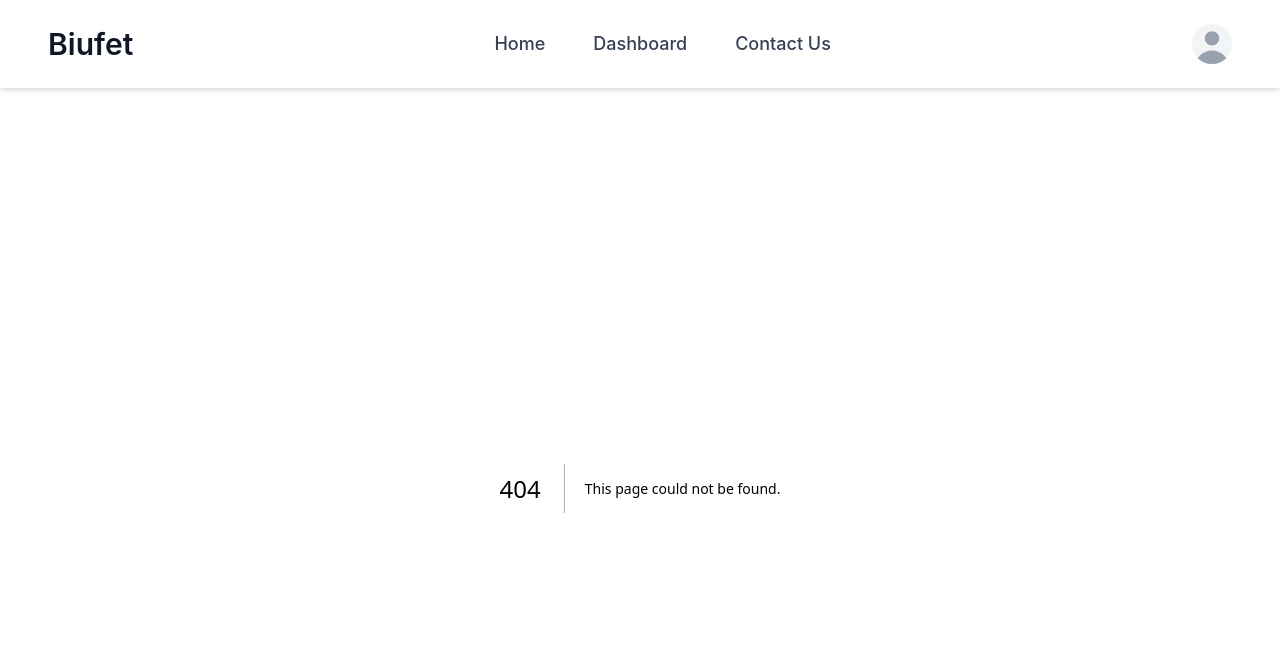
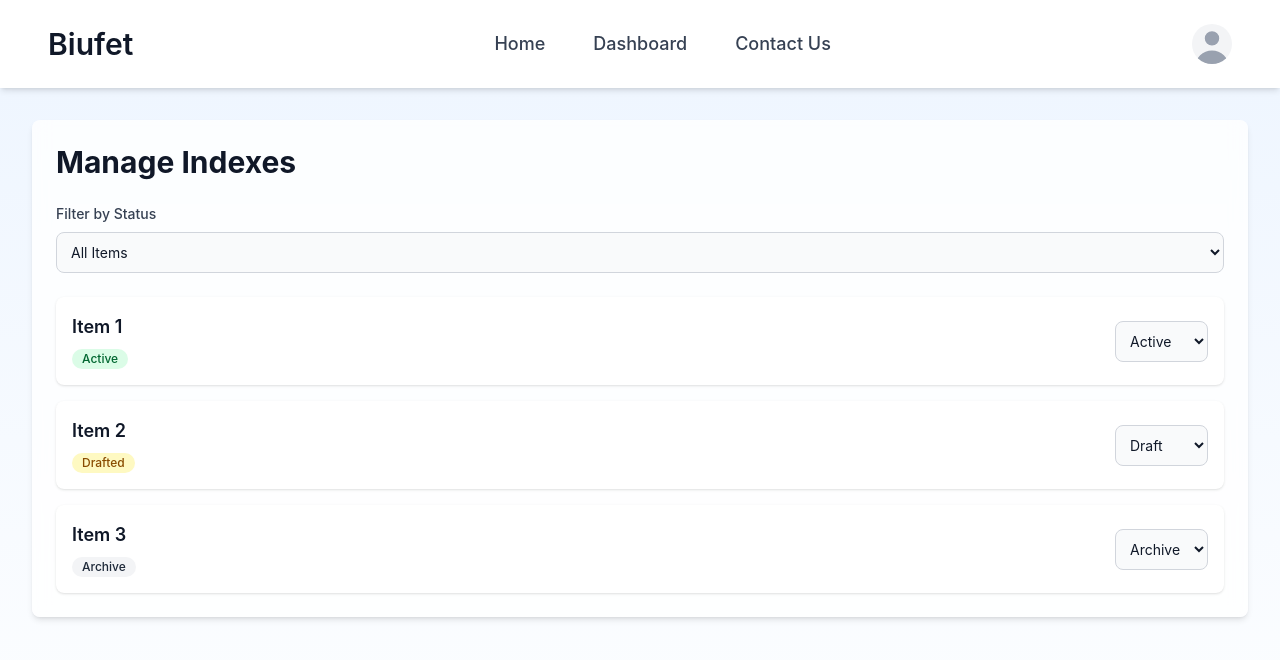
Before and after one commit to 1RedGuy/Biufet_No9, a Next.js app in the folder frontend/: page /manage-index in a window 1280 px wide. Before the commit this address had no page. Shown: the top 660 px of the page. Built offline with nearby package versions, Linux system fonts and the light colour scheme.

Commit message:
manage-index

```diff
--- /dev/null
+++ b/frontend/src/app/manage-index/page.jsx
@@ -0,0 +1,95 @@
+'use client';
+
+import { useState } from 'react';
+
+export default function ManageItems() {
+    const [items, setItems] = useState([
+        { id: 1, title: 'Item 1', status: 'active'},
+        { id: 2, title: 'Item 2', status: 'drafted'},
+        { id: 3, title: 'Item 3', status: 'archive'},
+    ]);
+
+    const [selectedStatus, setSelectedStatus] = useState('all');
+
+    const handleStatusChange = (itemId, newStatus) => {
+        setItems(prevItems =>
+            prevItems.map(item =>
+                item.id === itemId ? { ...item, status: newStatus } : item
+            )
+        );
+    };
+
+    const filteredItems = selectedStatus === 'all'
+        ? items
+        : items.filter(item => item.status === selectedStatus);
+
+    const statusColors = {
+        active: 'bg-green-100 text-green-800 dark:bg-green-900/30 dark:text-green-300',
+        drafted: 'bg-yellow-100 text-yellow-800 dark:bg-yellow-900/30 dark:text-yellow-300',
+        archive: 'bg-gray-100 text-gray-800 dark:bg-gray-900/30 dark:text-gray-300'
+    };
+
+    return (
+        <section className="min-h-screen bg-gradient-to-b from-primary-50 to-white dark:from-primary-900 dark:to-gray-900">
+            <div className="max-w-7xl mx-auto px-4 sm:px-6 lg:px-8 py-8">
+                <div className="bg-white/80 backdrop-blur-sm dark:bg-gray-800/80 rounded-lg shadow-md p-6">
+                    <h2 className="text-2xl sm:text-3xl font-bold text-gray-900 dark:text-white mb-6">
+                        Manage Indexes
+                    </h2>
+
+                    <div className="mb-6">
+                        <label className="block text-sm font-medium text-gray-700 dark:text-gray-300 mb-2">
+                            Filter by Status
+                        </label>
+                        <select
+                            value={selectedStatus}
+                            onChange={(e) => setSelectedStatus(e.target.value)}
+                            className="bg-gray-50 border border-gray-300 text-gray-900 text-sm rounded-lg focus:ring-primary-500 focus:border-primary-500 block w-full p-2.5 dark:bg-gray-700 dark:border-gray-600 dark:text-white"
+                        >
+                            <option value="all">All Items</option>
+                            <option value="active">Active</option>
+                            <option value="drafted">Drafted</option>
+                            <option value="archive">Archive</option>
+                        </select>
+                    </div>
+
+                    <div className="space-y-4">
+                        {filteredItems.map(item => (
+                            <div
+                                key={item.id}
+                                className="bg-white dark:bg-gray-700 rounded-lg shadow p-4 flex flex-col sm:flex-row items-start sm:items-center justify-between gap-4"
+                            >
+                                <div className="flex-1">
+                                    <h3 className="text-lg font-semibold text-gray-900 dark:text-white">
+                                        {item.title}
+                                    </h3>
+                                    <span className={`inline-block px-2.5 py-0.5 text-xs font-medium rounded-full mt-2 ${statusColors[item.status]}`}>
+                                        {item.status.charAt(0).toUpperCase() + item.status.slice(1)}
+                                    </span>
+                                </div>
+
+                                <div className="flex-shrink-0 w-full sm:w-auto">
+                                    <select
+                                        value={item.status}
+                                        onChange={(e) => handleStatusChange(item.id, e.target.value)}
+                                        className="bg-gray-50 border border-gray-300 text-gray-900 text-sm rounded-lg focus:ring-primary-500 focus:border-primary-500 block w-full p-2.5 dark:bg-gray-700 dark:border-gray-600 dark:text-white"
+                                    >
+                                        <option value="active">Active</option>
+                                        <option value="drafted">Draft</option>
+                                        <option value="archive">Archive</option>
+                                    </select>
+                                </div>
+                            </div>
+                        ))}
+
+                        {filteredItems.length === 0 && (
+                            <div className="text-center py-8 text-gray-500 dark:text-gray-400">
+                                No items found with the selected status.
+                            </div>
+                        )}
+                    </div>
+                </div>
+            </div>
+        </section>
+    );
+}
```
